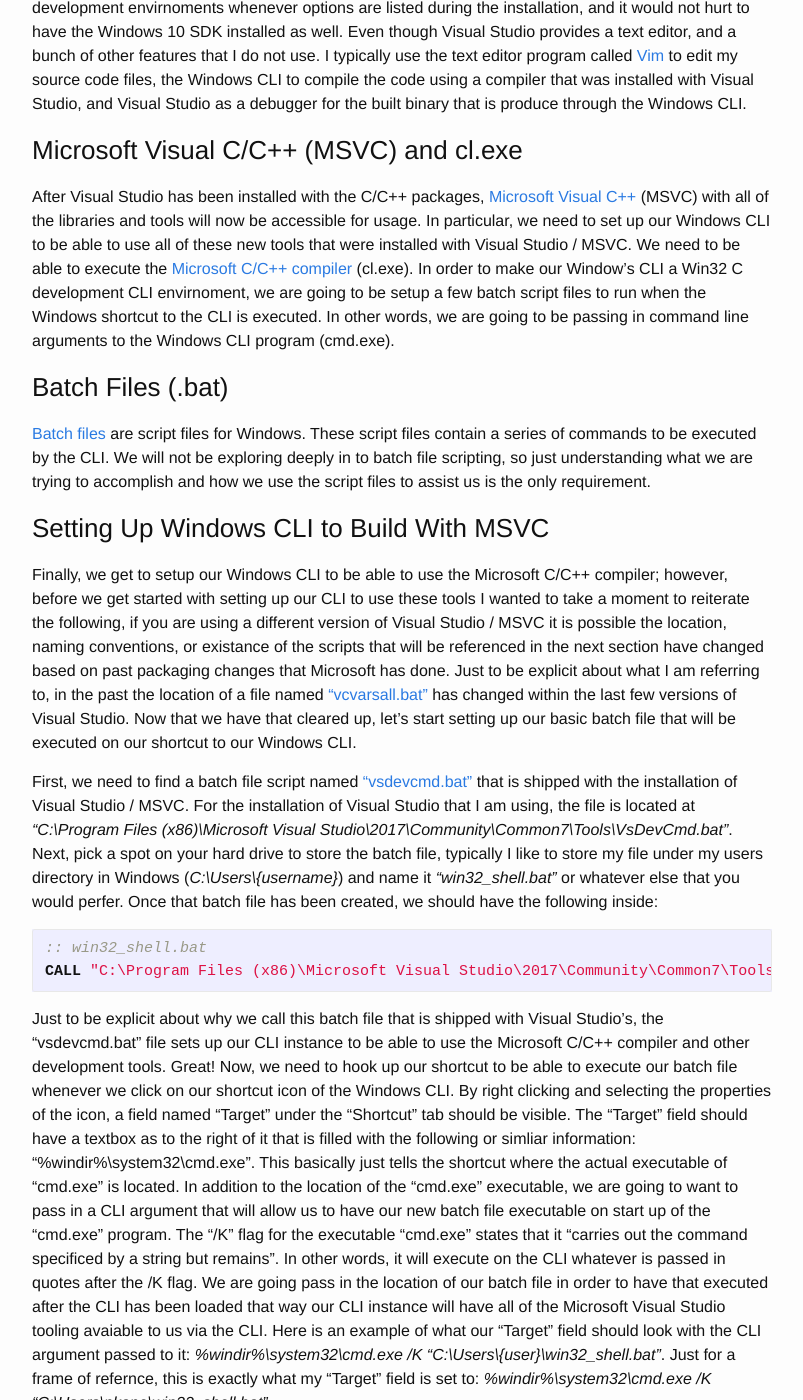
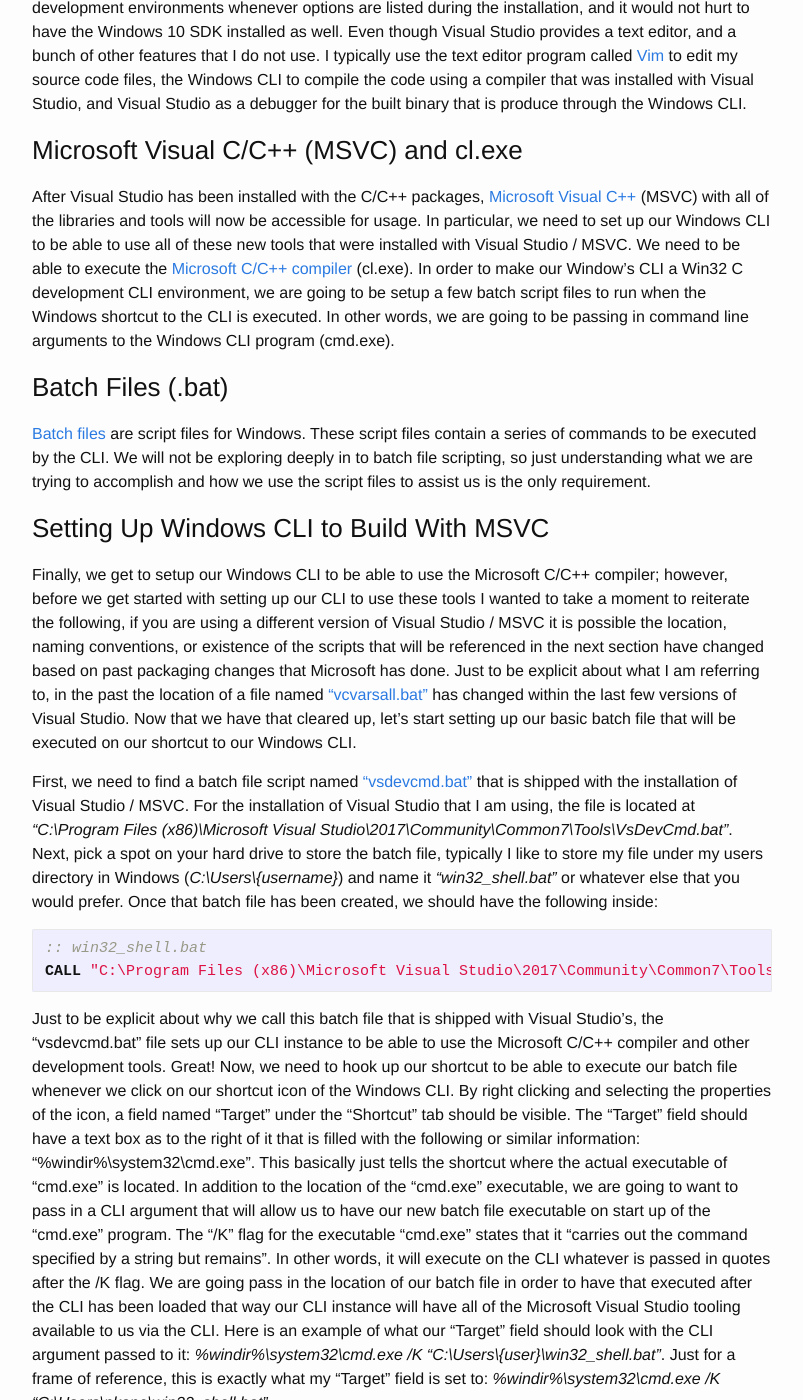
Before and after one commit to nkane/nkane.github.io, a Jekyll site: the page built from _posts/2018-08-12-win32-software-renderer-lesson-1:-getting-started.markdown, in a window 1280 px wide and 1400 px high, scrolled down 1404 px. Shown: the whole window, without its empty margins (238-1041 px from the left). Built offline with Jekyll 4.4.1, drawn with Linux system fonts in a browser that asks for light colours; some of the changed text lies outside the part shown.

Commit message:
updating software renderer blog post 1, fixing typoes.

````diff
--- a/_posts/2018-08-12-win32-software-renderer-lesson-1:-getting-started.markdown
+++ b/_posts/2018-08-12-win32-software-renderer-lesson-1:-getting-started.markdown
@@ -49,7 +49,7 @@
 ### Microsoft Visual C/C++ (MSVC) and cl.exe
 After Visual Studio has been installed with the C/C++ packages, [Microsoft Visual C++][msvc] (MSVC) with all of the libraries and tools will now be accessible for usage.
 In particular, we need to set up our Windows CLI to be able to use all of these new tools that were installed with Visual Studio / MSVC. We need to be able to execute
-the [Microsoft C/C++ compiler][cl] (cl.exe). In order to make our Window's CLI a Win32 C development CLI envirnoment, we are going to be setup a few batch script files
+the [Microsoft C/C++ compiler][cl] (cl.exe). In order to make our Window's CLI a Win32 C development CLI environment, we are going to be setup a few batch script files
 to run when the Windows shortcut to the CLI is executed. In other words, we are going to be passing in command line arguments to the Windows CLI program (cmd.exe).
 
 
@@ -60,7 +60,7 @@
 
 ### Setting Up Windows CLI to Build With MSVC
 Finally, we get to setup our Windows CLI to be able to use the Microsoft C/C++ compiler; however, before we get started with setting up our CLI to use these tools I wanted
-to take a moment to reiterate the following, if you are using a different version of Visual Studio / MSVC it is possible the location, naming conventions, or existance of
+to take a moment to reiterate the following, if you are using a different version of Visual Studio / MSVC it is possible the location, naming conventions, or existence of
 the scripts that will be referenced in the next section have changed based on past packaging changes that Microsoft has done. Just to be explicit about what I am referring
 to, in the past the location of a file named ["vcvarsall.bat"][vcvarsall] has changed within the last few versions of Visual Studio. Now that we have that cleared up, let's
 start setting up our basic batch file that will be executed on our shortcut to our Windows CLI.
@@ -68,7 +68,7 @@
 First, we need to find a batch file script named ["vsdevcmd.bat"][vsdevcmd] that is shipped with the installation of Visual Studio / MSVC. For the installation of Visual
 Studio that I am using, the file is located at *"C:\Program Files (x86)\Microsoft Visual Studio\2017\Community\Common7\Tools\VsDevCmd.bat"*. Next, pick a spot on your hard
 drive to store the batch file, typically I like to store my file under my users directory in Windows (*C:\Users\\{username}*) and name it *"win32_shell.bat"* or whatever else that
-you would perfer. Once that batch file has been created, we should have the following inside:
+you would prefer. Once that batch file has been created, we should have the following inside:
 
 ``` bat
 :: win32_shell.bat
@@ -78,19 +78,19 @@
 Just to be explicit about why we call this batch file that is shipped with Visual Studio's, the "vsdevcmd.bat" file sets up our CLI instance to be able to use the Microsoft
 C/C++ compiler and other development tools. Great! Now, we need to hook up our shortcut to be able to execute our batch file whenever we click on our shortcut icon of the
 Windows CLI. By right clicking and selecting the properties of the icon, a field named "Target" under the "Shortcut" tab should be visible. The "Target" field should have
-a textbox as to the right of it that is filled with the following or simliar information: "%windir%\system32\cmd.exe". This basically just tells the shortcut where the
+a text box as to the right of it that is filled with the following or similar information: "%windir%\system32\cmd.exe". This basically just tells the shortcut where the
 actual executable of "cmd.exe" is located. In addition to the location of the "cmd.exe" executable, we are going to want to pass in a CLI argument that will allow us to
-have our new batch file executable on start up of the "cmd.exe" program. The "/K" flag for the executable "cmd.exe" states that it "carries out the command specificed by
+have our new batch file executable on start up of the "cmd.exe" program. The "/K" flag for the executable "cmd.exe" states that it "carries out the command specified by
 a string but remains". In other words, it will execute on the CLI whatever is passed in quotes after the /K flag. We are going pass in the location of our batch file in
-order to have that executed after the CLI has been loaded that way our CLI instance will have all of the Microsoft Visual Studio tooling avaiable to us via the CLI. Here
+order to have that executed after the CLI has been loaded that way our CLI instance will have all of the Microsoft Visual Studio tooling available to us via the CLI. Here
 is an example of what our "Target" field should look with the CLI argument passed to it: *%windir%\system32\cmd.exe /K "C:\Users\\{user}\win32_shell.bat"*. Just for a frame
-of refernce, this is exactly what my "Target" field is set to: *%windir%\system32\cmd.exe /K "C:\Users\nkane\win32_shell.bat"*.
+of reference, this is exactly what my "Target" field is set to: *%windir%\system32\cmd.exe /K "C:\Users\nkane\win32_shell.bat"*.
 
 ![Cmd Properties](/assets/software-renderer/lesson-1/lesson-1.0-cmd-properties.png)
 
 
 ### The Project Setup
-We will be setting up a project folder(s) for each tutorial in order have individualized pieces that we will be building upon each lesson. I usually have a particular place
+We will be setting up a project folder for each tutorial in order have individualized pieces that we will be building upon each lesson. I usually have a particular place
 on my hard drive that I stored all of my code. Just pick a spot on your hard drive to store the source code for these projects. In order to maintain consistency throughout
 the entire project, I recommend setting up each lesson's folder hierarchy as the following:
 
@@ -669,7 +669,7 @@
 
 ![Build](/assets/software-renderer/lesson-1/lesson-1.1-build.png)
 
-Because we previously setup our Windows CLI to be a Windows C development friendly envirnoment, we should be able to execute the command ["devenv"][devenv] which will launch Visual Studios and attempt to attach any
+Because we previously setup our Windows CLI to be a Windows C development friendly environment, we should be able to execute the command ["devenv"][devenv] which will launch Visual Studios and attempt to attach any
 executable passed to it to the debugger. In the above example, I have added a switch case for the [WM_ACTIVATEAPP][wm_activateapp] message that is sent to a window's message queue when an application becomes "active"
 or has currently been selected to be used by the user and the callback function that processes the main window's messages handles this message by calling another function [OutputDebugString][outputdebugstring]. The
 reason of this was to show you a way to get Visual Studio console output for debugging purposes. Here is what the output looks like in Visual Studio:
````
Also changed, not shown: other parts of _posts/2018-08-12-win32-software-renderer-lesson-1:-getting-started.markdown (+15 -15 lines).
